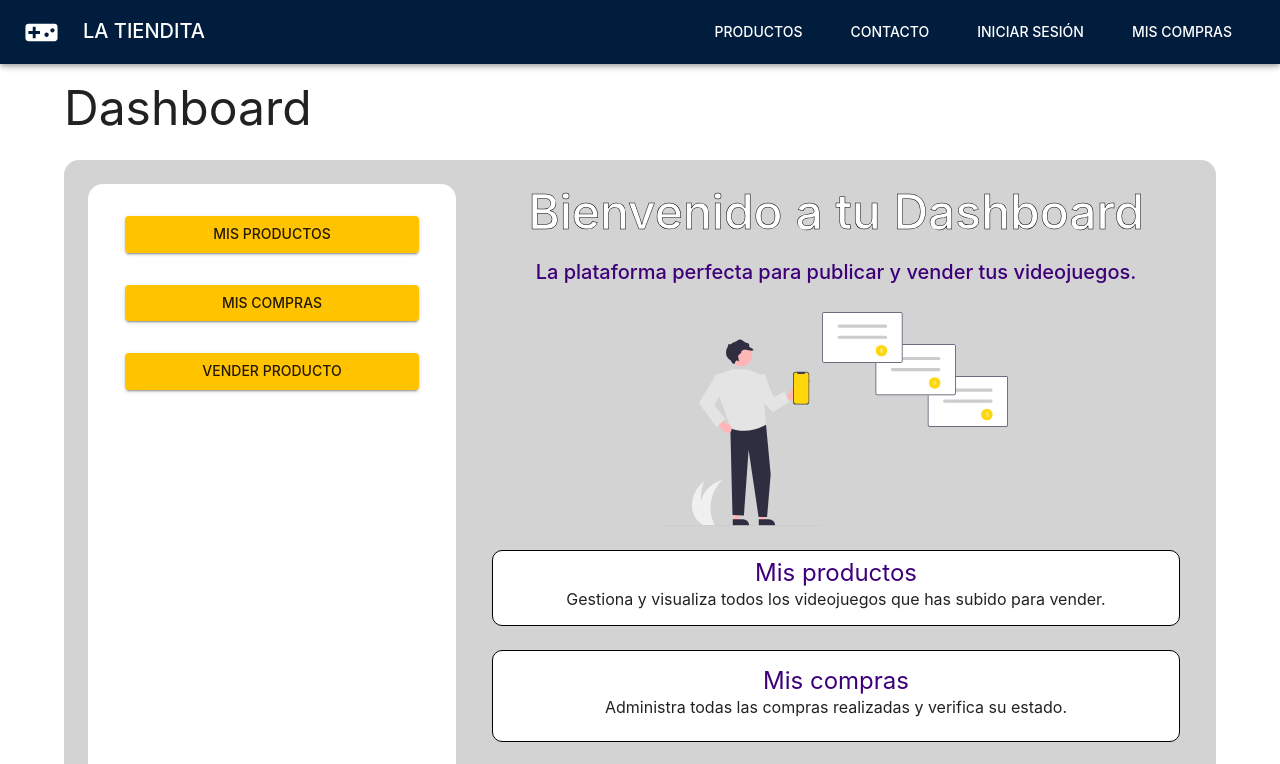
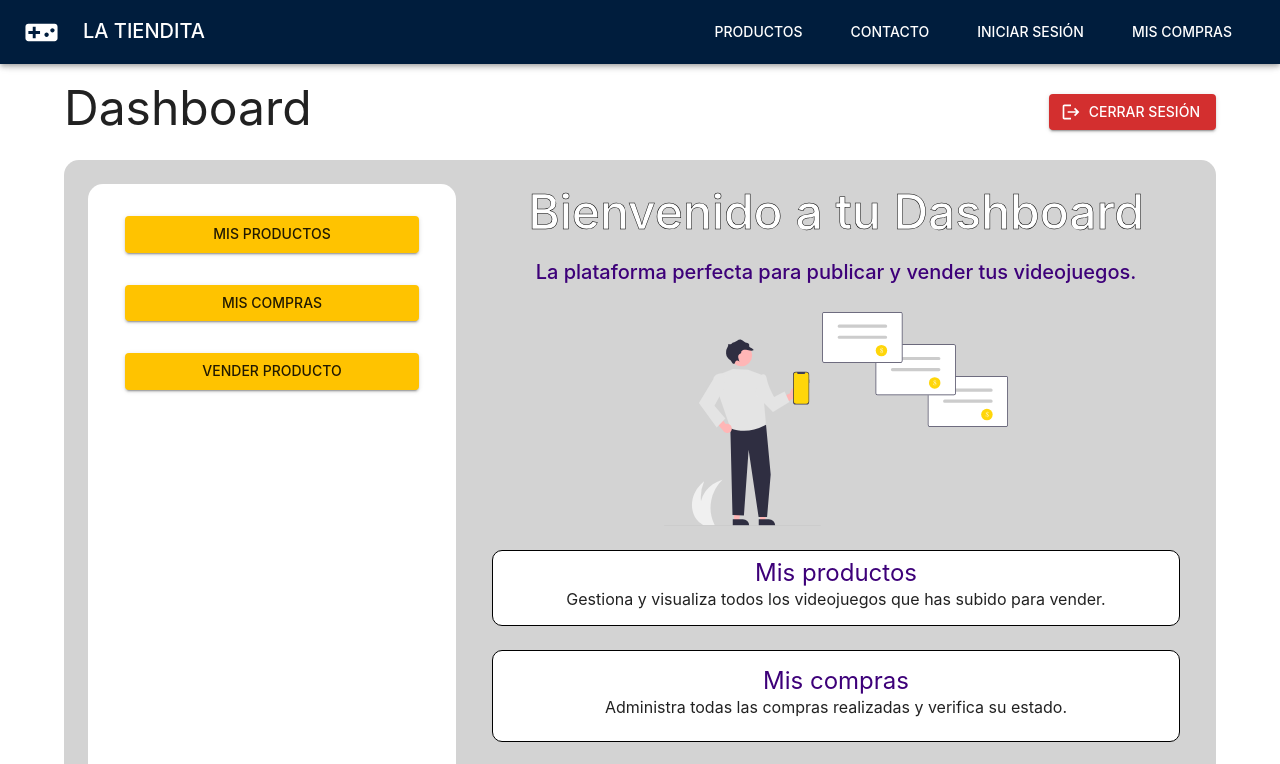
Before and after one commit to jtca94/proyectoFinal, a React (Vite) app in the folder client/: page /dashboard/ in a window 1280 px wide. Shown: the top 764 px of the page. Built offline with nearby package versions, Linux system fonts and the light colour scheme.

Commit message:
create product done

```diff
--- a/client/package.json
+++ b/client/package.json
@@ -13,6 +13,7 @@
     "@emotion/react": "^11.11.1",
     "@emotion/styled": "^11.11.0",
     "@mui/icons-material": "^5.13.7",
+    "@mui/lab": "^5.0.0-alpha.135",
     "@mui/material": "^5.13.7",
     "@splidejs/splide": "^4.1.4",
     "formik": "^2.4.2",
--- a/client/src/context/AuthContext.jsx
+++ b/client/src/context/AuthContext.jsx
@@ -14,8 +14,14 @@ const login = (token, user) => {
   setToken(token);
   setUser(user);
 };
+const logout = () => {
+  setToken(null);
+  setUser(null);
+  localStorage.removeItem("token");
+  localStorage.removeItem("user");
+};
 
-  return <AuthContext.Provider value={{login, token, user}}>
+  return <AuthContext.Provider value={{login, logout, token, user}}>
     {children}
     </AuthContext.Provider>;
 };
--- a/client/src/pages/Dashboard/Dashboard.jsx
+++ b/client/src/pages/Dashboard/Dashboard.jsx
@@ -1,18 +1,43 @@
-import {Button, Container, Grid, Typography} from "@mui/material";
+import {Box, Button, Container, Grid, Typography} from "@mui/material";
+import LoadingButton from "@mui/lab/LoadingButton";
 import {Routes, Route} from "react-router-dom";
 import {useNavigate} from "react-router-dom";
 import InicioDash from "./Inicio/InicioDash";
 import MyProducts from "./MisProductos/MyProducts";
 import Shopping from "./Compras/Shopping";
 import Sells from "./Vender/Sells";
+import LogoutIcon from "@mui/icons-material/Logout";
+import {useContext, useState} from "react";
+import {AuthContext} from "../../context/AuthContext";
 
 const Dashboard = () => {
+  const {logout} = useContext(AuthContext);
+  const [loading, setLoading] = useState(false);
   const navigate = useNavigate();
   return (
     <Container maxWidth="lg" sx={{my: 10}}>
-      <Typography component="h1" variant="h3" sx={{mb: 3}}>
-        Dashboard
-      </Typography>
+      <Box sx={{display: {xs: "block", sm: "flex"}, alignItems: "center"}}>
+        <Typography component="h1" variant="h3" sx={{mb: 3, flexGrow: 1}}>
+          Dashboard
+        </Typography>
+        <LoadingButton
+          loading={loading}
+          variant="contained"
+          color="error"
+          sx={{mb: {xs: 4, sm: 2}}}
+          startIcon={<LogoutIcon />}
+          onClick={() => {
+            setLoading(true);
+            logout();
+            setTimeout(() => {
+              setLoading(false);
+              navigate("/");
+            }, 1500);
+          }}
+        >
+          Cerrar Sesión
+        </LoadingButton>
+      </Box>
       <Grid
         container
         sx={{backgroundColor: "lightgray", borderRadius: "15px", p: 3}}
--- a/client/src/pages/Dashboard/Vender/Sells.jsx
+++ b/client/src/pages/Dashboard/Vender/Sells.jsx
@@ -6,17 +6,24 @@ import {
   TextField,
   Container,
   Autocomplete,
+  Snackbar,
+  Alert
 } from "@mui/material";
 import {InputAdornment} from "@mui/material";
 import {newProductValidationSchema} from "../../../helpers/validationSchemas";
 import {useFormik} from "formik";
 import {useNavigate} from "react-router-dom";
 import {gameCategories} from "../../../utils/gameCategories";
-
+import {useContext, useState} from "react";
+import {AuthContext} from "../../../context/AuthContext";
+// recordar que en el backend la imagen sigue siendo obligatoria
 const Sells = () => {
+  const {token, user} = useContext(AuthContext);
+  const [open, setOpen] = useState(false);
   const navigate = useNavigate();
   const formik = useFormik({
     initialValues: {
+      userId: user,
       name: "",
       price: "",
       category: "",
@@ -25,12 +32,43 @@ const Sells = () => {
       description: "",
     },
     validationSchema: newProductValidationSchema,
-    onSubmit: (values) => {
-      console.log(values);
+    onSubmit: async (values) => {
+      try {
+        const res = await fetch(`${import.meta.env.VITE_API_URL}/products`, {
+          method: "POST",
+          headers: {
+            "Content-Type": "application/json",
+            Authorization: `Bearer ${token}`,
+          },
+          body: JSON.stringify(values),
+        });
+        const data = await res.json();
+        if (res.ok === true) {
+          formik.resetForm();
+          setOpen(true);
+          setTimeout(() => {
+          setOpen(false);
+          navigate("/dashboard");
+          }, 1500);
+        } else {
+          throw new Error(data.message);
+        }
+      } catch (error) {
+        console.log(error);
+      }
     },
   });
   return (
     <>
+    <Snackbar
+        open={open}
+        autoHideDuration={1500}
+        sx={{mb: 3}}
+        anchorOrigin={{vertical: "bottom", horizontal: "center"}}
+        size="large"
+      >
+        <Alert severity="success">Usuario creado con éxito</Alert>
+      </Snackbar>
       <Typography align="center" component="h1" variant="h3" sx={{mb: 3}}>
         Sube un Artículo
       </Typography>
@@ -189,7 +227,11 @@ const Sells = () => {
             disabled={!(formik.isValid && formik.dirty)}
             variant="contained"
             color="success"
-            sx={{ml: 2}}
+            sx={{
+              ml: {xs: 0, sm: 3},
+              mt: {xs: 2, sm: 0},
+              display: {xs: "block", sm: "inline-block"},
+            }}
             onClick={formik.handleSubmit}
           >
             Publicar artículo
```
Also changed, not shown: 1 other file (tests, documents, lock files or other folders).
